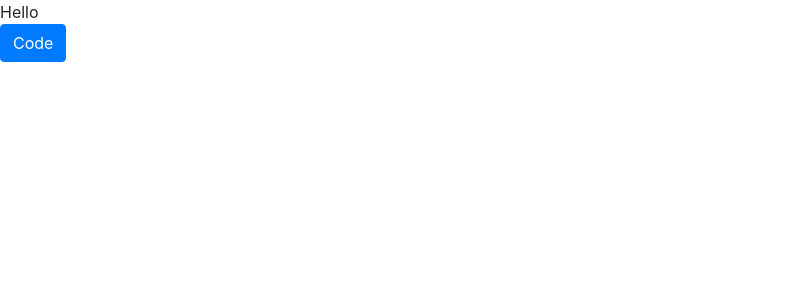
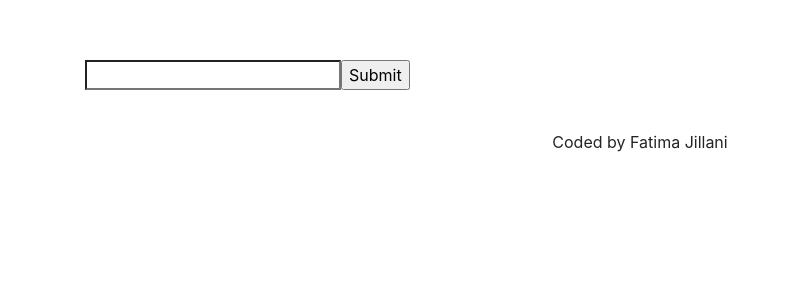
Before and after one commit to fatimaJillani/dictioanry-app, a React (Create React App) app: page / in a window 1280 px wide. Shown: the top 300 px of the page, without its empty margins (0-790 px from the left). Built offline with nearby package versions, Linux system fonts and the light colour scheme.

Commit message:
added search engine

```diff
--- a/src/App.css
+++ b/src/App.css
@@ -0,0 +1,6 @@
+.App {
+  margin: 60px 50px;
+}
+.App footer {
+  margin: 40px auto;
+}
--- a/src/App.js
+++ b/src/App.js
@@ -1,12 +1,13 @@
 import "./App.css";
+import Dictionary from "./Dictionary";
 
 function App() {
   return (
     <div className="App">
-      <header className="App-header">Hello</header>
-      <a href="/" className="btn btn-primary">
-        Code
-      </a>
+      <div className="container">
+        <Dictionary />
+        <footer className="text-center">Coded by Fatima Jillani</footer>
+      </div>
     </div>
   );
 }
--- /dev/null
+++ b/src/Dictionary.js
@@ -0,0 +1,24 @@
+import React, { useState } from "react";
+import "./Dictionary.css";
+
+export default function Dictionary() {
+  let [keyword, setKeyword] = useState("");
+
+  function search(event) {
+    event.preventDefault();
+    alert(`Searching for ${keyword} `);
+  }
+
+  function handleKeywordChange(event) {
+    setKeyword(event.target.value);
+  }
+
+  return (
+    <div className="Dictionry">
+      <form onSubmit={search}>
+        <input type="search" onChange={handleKeywordChange} />
+        <input type="submit" />
+      </form>
+    </div>
+  );
+}
```
Also changed, not shown: src/Dictionary.css (added).
